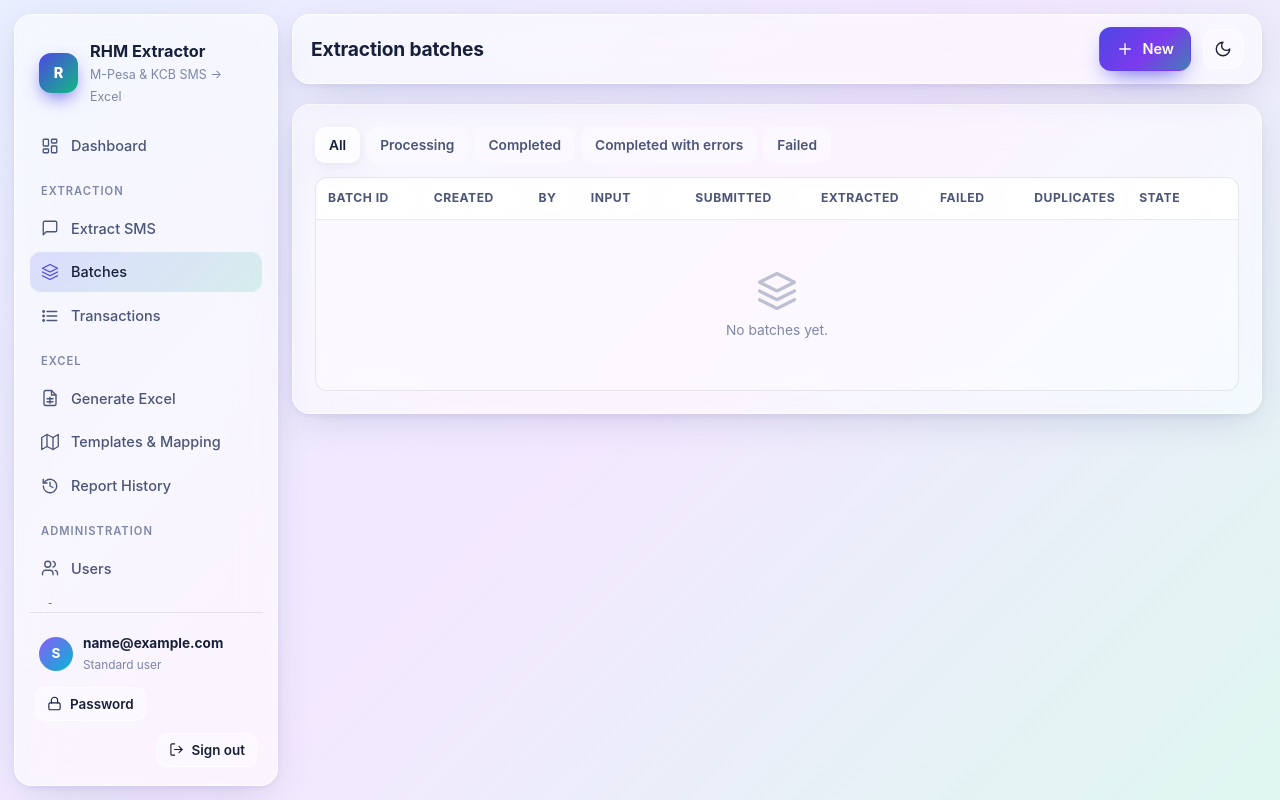
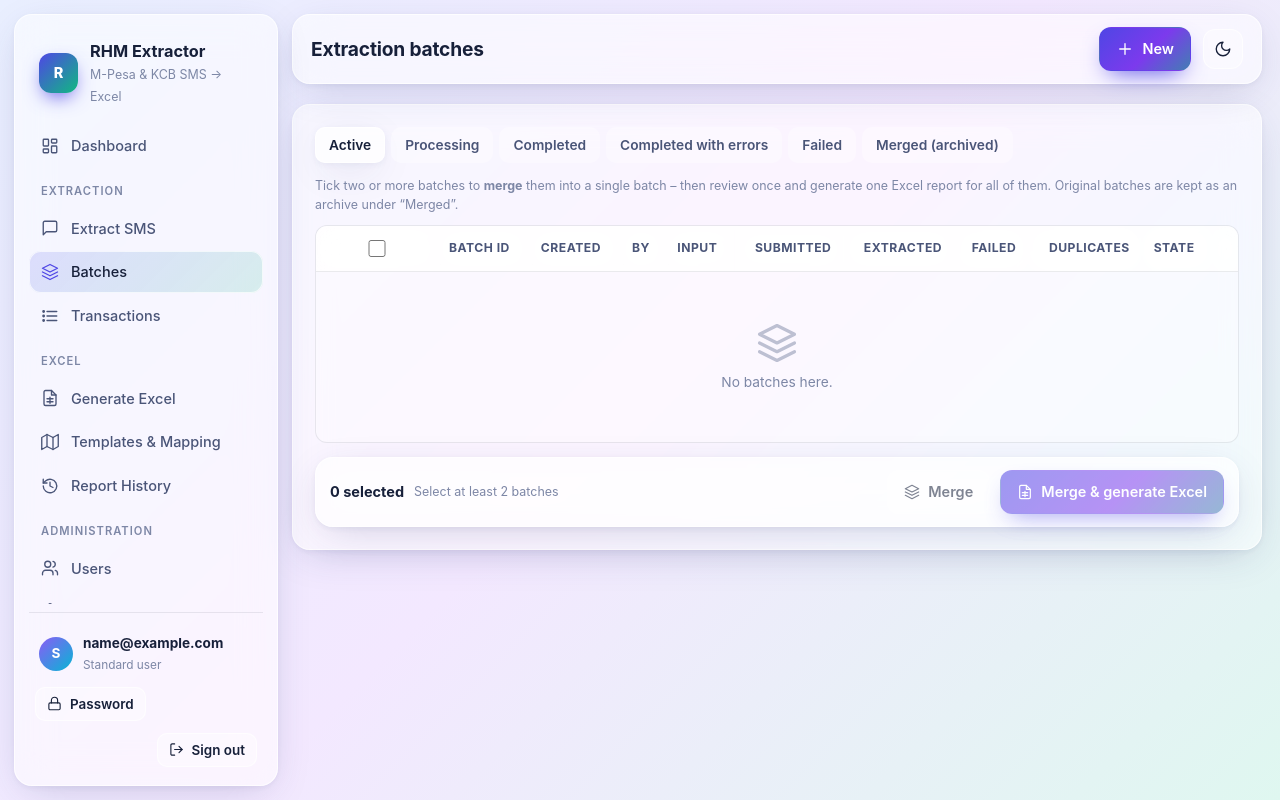
Before and after one commit to dbosire/rhm, a Django app: page /batches/ in a window 1280 px wide. Run offline with Django 5.2, Linux system fonts and the light colour scheme; the visitor is signed in with stand-in values (Sample User, id 1); data that the repository does not hold is empty.

Commit message:
Add merging of extraction batches into one batch / one Excel report
- Batches list: tick two or more batches, then "Merge" or
  "Merge & generate Excel" (goes straight to report generation and the
  password-protected download)
- New merged batch takes all SMS messages and transactions (renumbered
  oldest-first); counts, duplicate flags and validation are recalculated
- Source batches are archived (state "merged", link to the new batch,
  original counts kept) instead of deleted; shown under "Merged" tab
- Rules: at least two batches, no re-merging archived batches, standard
  users only their own batches, cross-user merges for administrators only
- Merge is audited (batch.merge) and runs in one locked DB transaction
- Report name defaults to "Merged batches <ID> <date>"
- Migration 0003, 3 new tests (22 total, passing on SQLite and MySQL 8)

Co-Authored-By: Claude Opus 5.5 <noreply@anthropic.com>
Claude-Session: https://claude.ai/code/session_01JzeNfGeoCrhXHh6ghjgj6G

```diff
--- a/core/urls.py
+++ b/core/urls.py
@@ -10,6 +10,7 @@ urlpatterns = [
     # extraction
     path("extract/", extraction.extract, name="extract"),
     path("batches/", extraction.batch_list, name="batch_list"),
+    path("batches/merge/", extraction.batch_merge, name="batch_merge"),
     path("batches/<uuid:uid>/", extraction.batch_detail, name="batch_detail"),
     path("batches/<uuid:uid>/retry/", extraction.batch_retry, name="batch_retry"),
     path("batches/<uuid:uid>/generate/", reports.generate_from_batch, name="batch_generate"),
--- a/core/views/extraction.py
+++ b/core/views/extraction.py
@@ -58,10 +58,12 @@ def extract(request):
 
 @login_required
 def batch_list(request):
-    qs = visible_batches(request.user)
+    qs = visible_batches(request.user).select_related("merged_into")
     state = request.GET.get("state")
     if state:
         qs = qs.filter(state=state)
+    else:
+        qs = qs.exclude(state=ExtractionBatch.State.MERGED)
     page, query = paginate(request, qs)
     return render(request, "core/batch_list.html", {"page": page, "query": query, "states": ExtractionBatch.State.choices, "state": state})
 
@@ -80,8 +82,9 @@ def batch_detail(request, uid):
         errors=Count("id", filter=Q(needs_review=True)),
         dups=Count("id", filter=Q(is_duplicate=True, duplicate_decision="pending")),
     )
+    sources = batch.merged_sources.order_by("created_at")
     return render(request, "core/batch_detail.html", {
-        "batch": batch, "txns": txns, "failed": failed, "show": show, "summary": summary,
+        "batch": batch, "sources": sources, "txns": txns, "failed": failed, "show": show, "summary": summary,
         "workflow_choices": Transaction.Workflow.choices, **option_lists(),
     })
 
@@ -121,3 +124,34 @@ def sms_retry(request, pk):
     else:
         messages.error(request, f"Still could not extract: {sms.error}")
     return redirect("core:batch_detail", uid=sms.batch.uid)
+
+
+@login_required
+@require_POST
+def batch_merge(request):
+    """Merge the selected batches into one; optionally continue straight to Excel generation."""
+    from core.services.batches import MergeError, merge_batches
+
+    uids = request.POST.getlist("uids")
+    batches = list(visible_batches(request.user).filter(uid__in=uids))
+    if len(batches) != len(set(uids)):
+        messages.error(request, "Some selected batches were not found or are not accessible to you.")
+        return redirect("core:batch_list")
+    if len({b.created_by_id for b in batches}) > 1 and not request.user.is_admin_role:
+        messages.error(request, "Only administrators can merge batches that belong to different users.")
+        return redirect("core:batch_list")
+    try:
+        merged = merge_batches(request.user, batches)
+    except MergeError as exc:
+        messages.error(request, str(exc))
+        return redirect("core:batch_list")
+    audit.log(request, "batch.merge", merged, sources=",".join(b.short_uid for b in batches),
+              messages=merged.submitted_count, transactions=merged.extracted_count)
+    messages.success(
+        request,
+        f"Merged {len(batches)} batches into batch {merged.short_uid}: {merged.submitted_count} message(s), "
+        f"{merged.extracted_count} extracted, {merged.duplicate_count} possible duplicate(s).",
+    )
+    if request.POST.get("then") == "generate":
+        return redirect("core:batch_generate", uid=merged.uid)
+    return redirect("core:batch_detail", uid=merged.uid)
--- a/core/views/reports.py
+++ b/core/views/reports.py
@@ -74,6 +74,10 @@ def generate(request):
                     return redirect("core:report_detail", uid=report.uid)
     else:
         default_name = f"Extracted Transactions {timezone.localtime():%Y-%m-%d %H%M}"
+        batch_id = request.session.get("generate_batch")
+        src = visible_batches(request.user).filter(pk=batch_id).first() if batch_id else None
+        if src is not None and src.input_method == src.Method.MERGED:
+            default_name = f"Merged batches {src.short_uid} {timezone.localtime():%Y-%m-%d %H%M}"
         form = GenerateForm(initial={
             "report_name": default_name, "sheet_name": setting.default_sheet_name,
             "include_total": setting.include_total_row, "mode": request.GET.get("mode", "new"),
--- a/static/js/app.js
+++ b/static/js/app.js
@@ -74,6 +74,7 @@
     const update = () => {
       const n = boxes().filter((b) => b.checked).length;
       counter.forEach((c) => (c.textContent = n));
+      $$("[data-min-select]", scope).forEach((b) => (b.disabled = n < parseInt(b.dataset.minSelect, 10)));
       if (all) all.checked = n && n === boxes().length;
     };
     all?.addEventListener("change", () => { boxes().forEach((b) => (b.checked = all.checked)); update(); });
--- a/templates/core/batch_list.html
+++ b/templates/core/batch_list.html
@@ -4,37 +4,62 @@
 {% block page_title %}Extraction batches{% endblock %}
 {% block topbar_actions %}<a class="btn btn-primary" href="{% url 'core:extract' %}">{% icon 'plus' %} New</a>{% endblock %}
 {% block content %}
-<div class="card glass">
+<form method="post" action="{% url 'core:batch_merge' %}" class="card glass" data-select-scope data-loading="Merging batches…">{% csrf_token %}
   <div class="tabs">
-    <a href="?" class="{% if not state %}active{% endif %}">All</a>
-    {% for v, l in states %}<a href="?state={{ v }}" class="{% if state == v %}active{% endif %}">{{ l }}</a>{% endfor %}
+    <a href="?" class="{% if not state %}active{% endif %}">Active</a>
+    {% for v, l in states %}<a href="?state={{ v }}" class="{% if state == v %}active{% endif %}">{% if v == 'merged' %}Merged (archived){% else %}{{ l }}{% endif %}</a>{% endfor %}
   </div>
+  {% if state != 'merged' %}
+  <p class="subtle">Tick two or more batches to <b>merge</b> them into a single batch – then review once and generate one Excel report for all of them. Original batches are kept as an archive under “Merged”.</p>
+  {% endif %}
   <div class="table-wrap">
     <table class="tbl responsive">
-      <thead><tr><th>Batch ID</th><th>Created</th><th>By</th><th>Input</th><th class="num">Submitted</th><th class="num">Extracted</th><th class="num">Failed</th><th class="num">Duplicates</th><th>State</th><th></th></tr></thead>
+      <thead><tr>
+        <th class="sel">{% if state != 'merged' %}<input type="checkbox" data-select-all aria-label="Select all">{% endif %}</th>
+        <th>Batch ID</th><th>Created</th><th>By</th><th>Input</th><th class="num">Submitted</th><th class="num">Extracted</th><th class="num">Failed</th><th class="num">Duplicates</th><th>State</th><th></th>
+      </tr></thead>
       <tbody>
       {% for b in page %}
-      <tr>
+      <tr class="{% if b.is_merged %}skipped{% endif %}">
+        <td class="sel">{% if not b.is_merged and b.state != 'processing' %}<input type="checkbox" name="uids" value="{{ b.uid }}" data-row-select aria-label="Select batch {{ b.short_uid }}">{% endif %}</td>
         <td data-label="Batch" class="mono"><a href="{% url 'core:batch_detail' b.uid %}" title="{{ b.uid }}">{{ b.short_uid }}</a></td>
         <td data-label="Created" class="nowrap">{{ b.created_at|dtshow }}</td>
         <td data-label="By">{{ b.created_by.email }}</td>
-        <td data-label="Input">{{ b.get_input_method_display }}{% if b.filename %}<div class="subtle">{{ b.filename|truncatechars:28 }}</div>{% endif %}</td>
+        <td data-label="Input">{% if b.input_method == 'merged' %}<span class="badge info">{% icon 'layers' 12 %} Merged</span>{% else %}{{ b.get_input_method_display }}{% endif %}{% if b.filename %}<div class="subtle">{{ b.filename|truncatechars:34 }}</div>{% endif %}</td>
         <td data-label="Submitted" class="num">{{ b.submitted_count }}</td>
         <td data-label="Extracted" class="num">{{ b.extracted_count }}</td>
         <td data-label="Failed" class="num">{% if b.failed_count %}<span class="badge bad">{{ b.failed_count }}</span>{% else %}0{% endif %}</td>
         <td data-label="Duplicates" class="num">{% if b.duplicate_count %}<span class="badge warn">{{ b.duplicate_count }}</span>{% else %}0{% endif %}</td>
-        <td data-label="State"><span class="badge {% if b.state == 'completed' %}ok{% elif b.state == 'failed' %}bad{% else %}warn{% endif %}">{{ b.get_state_display }}</span></td>
+        <td data-label="State">
+          {% if b.is_merged %}<span class="badge muted">Merged → {% if b.merged_into %}<a href="{% url 'core:batch_detail' b.merged_into.uid %}">{{ b.merged_into.short_uid }}</a>{% endif %}</span>
+          {% else %}<span class="badge {% if b.state == 'completed' %}ok{% elif b.state == 'failed' %}bad{% else %}warn{% endif %}">{{ b.get_state_display }}</span>{% endif %}
+        </td>
         <td data-label=""><div class="row">
-          <a class="btn btn-sm" href="{% url 'core:batch_detail' b.uid %}">{% icon 'eye' 15 %} Review</a>
-          {% if b.extracted_count %}<a class="btn btn-sm" href="{% url 'core:batch_generate' b.uid %}">{% icon 'sheet' 15 %} Excel</a>{% endif %}
+          {% if b.is_merged %}
+            {% if b.merged_into %}<a class="btn btn-sm" href="{% url 'core:batch_detail' b.merged_into.uid %}">{% icon 'eye' 15 %} Open merged</a>{% endif %}
+          {% else %}
+            <a class="btn btn-sm" href="{% url 'core:batch_detail' b.uid %}">{% icon 'eye' 15 %} Review</a>
+            {% if b.extracted_count %}<a class="btn btn-sm" href="{% url 'core:batch_generate' b.uid %}">{% icon 'sheet' 15 %} Excel</a>{% endif %}
+          {% endif %}
         </div></td>
       </tr>
       {% empty %}
-      <tr><td colspan="10"><div class="empty">{% icon 'layers' 42 %}<div>No batches yet.</div></div></td></tr>
+      <tr><td colspan="11"><div class="empty">{% icon 'layers' 42 %}<div>No batches here.</div></div></td></tr>
       {% endfor %}
       </tbody>
     </table>
   </div>
   {% include "partials/pager.html" %}
-</div>
+  {% if state != 'merged' %}
+  <div class="sticky-actions glass">
+    <span class="sel-count"><span data-sel-count>0</span> selected</span>
+    <span class="subtle">Select at least 2 batches</span>
+    <span class="spacer"></span>
+    <button class="btn" type="submit" name="then" value="review" data-min-select="2"
+            data-confirm="Merge the selected batches into one? The originals will be archived under “Merged”.">{% icon 'layers' 16 %} Merge</button>
+    <button class="btn btn-primary" type="submit" name="then" value="generate" data-min-select="2"
+            data-confirm="Merge the selected batches and generate one Excel report?">{% icon 'sheet' 16 %} Merge &amp; generate Excel</button>
+  </div>
+  {% endif %}
+</form>
 {% endblock %}
```
Also changed, not shown: core/models.py (+13 -0 lines), core/services/batches.py (added, +57 -0 lines), core/tests/test_app.py (+72 -0 lines), templates/core/batch_detail.html (+10 -1 lines), README.md, core/migrations/0003_batch_merge.py (added).
